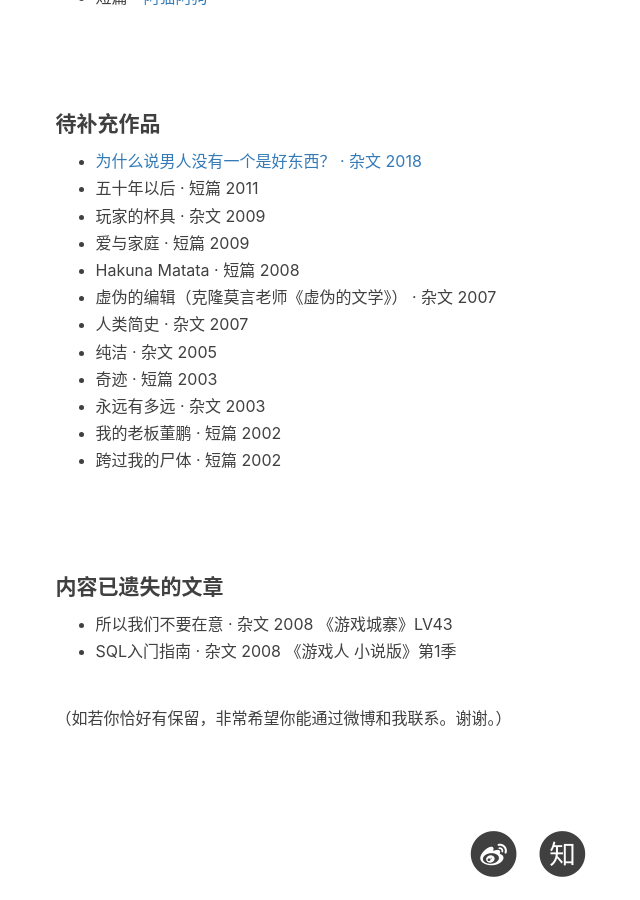
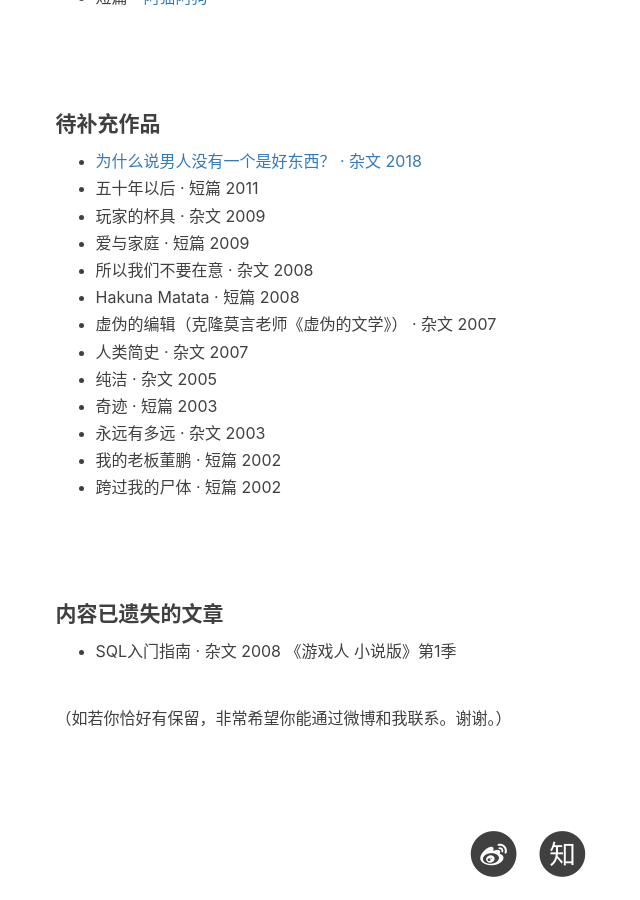
Before and after one commit to zizouqi/zizouqi.github.io, a Jekyll site: the page built from hikaru.html, in a window 1280 px wide and 900 px high, scrolled down 2209 px. Shown: the whole window, without its empty margins (112-752 px from the left). Built offline with Jekyll 4.4.1, drawn with Linux system fonts in a browser that asks for light colours; nearby versions of some CDN libraries; comment, search, counter and statistics services are not loaded; part of the change alters nothing that is shown.

Commit message:
Update index.md

```diff
--- a/_includes/article/index.md
+++ b/_includes/article/index.md
@@ -93,6 +93,7 @@
 - 五十年以后 · 短篇 2011
 - 玩家的杯具 · 杂文 2009
 - 爱与家庭 · 短篇 2009
+- 所以我们不要在意 · 杂文 2008
 - Hakuna Matata · 短篇 2008
 - 虚伪的编辑（克隆莫言老师《虚伪的文学》） · 杂文 2007
 - 人类简史 · 杂文 2007
@@ -105,7 +106,6 @@
 
 
 #### 内容已遗失的文章
-- 所以我们不要在意 · 杂文 2008 《游戏城寨》LV43
 - SQL入门指南 · 杂文 2008 《游戏人 小说版》第1季
 
 （如若你恰好有保留，非常希望你能通过微博和我联系。谢谢。）
```
